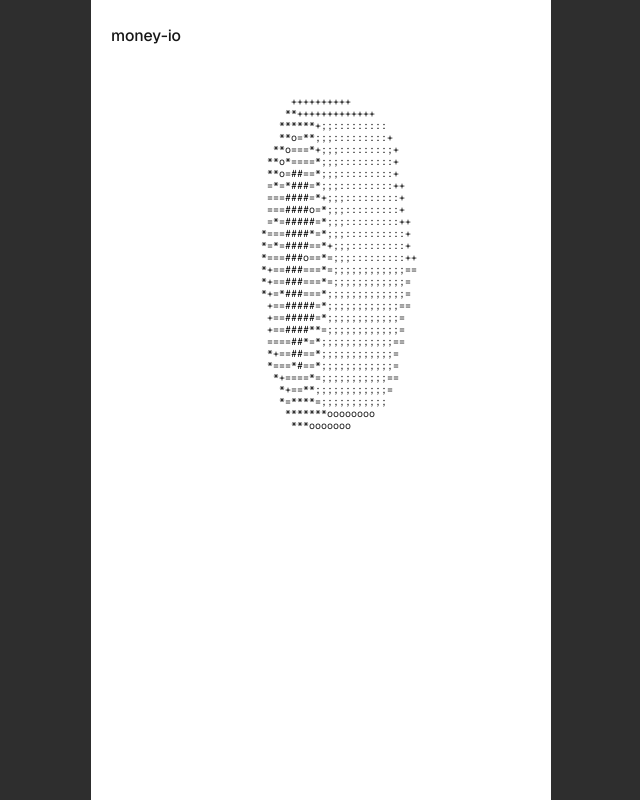
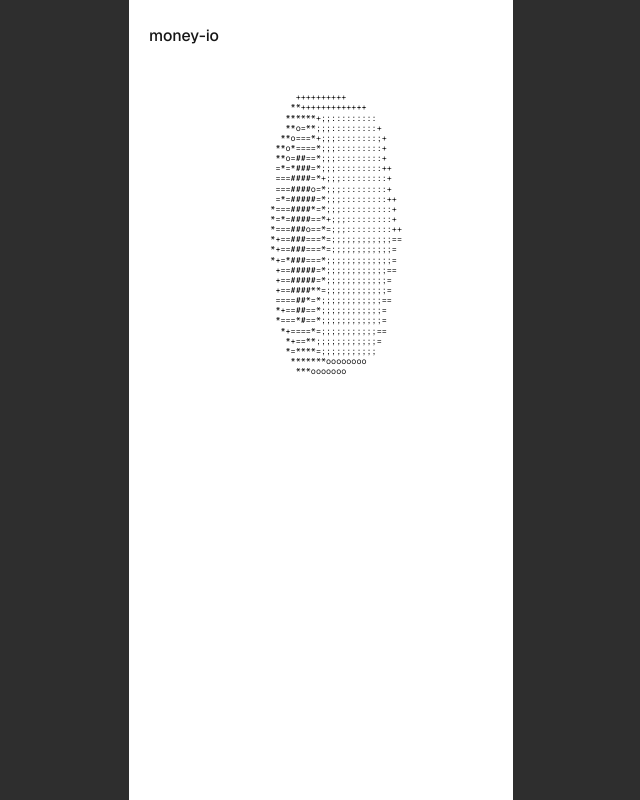
Before and after one commit to jadenkhuu/money-io, a Next.js app: page / in a window 1280 px wide. Shown: the whole page, without its empty margins (319-959 px from the left). Built offline with nearby package versions, Linux system fonts and the light colour scheme.

Commit message:
adjusted viewport sizing

```diff
--- a/src/app/coin-ascii.tsx
+++ b/src/app/coin-ascii.tsx
@@ -71,7 +71,7 @@ export function CoinAscii() {
       ref={preRef}
       aria-hidden="true"
       className="font-mono select-none whitespace-pre"
-      style={{ fontSize: "clamp(5px, 2.2cqw, 10px)", lineHeight: 1.2 }}
+      style={{ fontSize: "clamp(5px, 2.2cqw, 16px)", lineHeight: 1.2 }}
     >
       {data ? data.frames[0] : ""}
     </pre>
--- a/src/app/globals.css
+++ b/src/app/globals.css
@@ -19,6 +19,17 @@ body {
   height: 100%;
 }
 
+/* Centered app column. Fluid: 30vw is the governing term, so the column
+   scales smoothly as you resize the browser window (it tracks the real
+   viewport, not the monitor's nominal resolution). The min/max are only
+   far-apart guardrails — a floor so it never gets uselessly narrow, and a
+   cap so it keeps a mobile-column feel on very wide screens. min(100%, …)
+   keeps it from overflowing on phones.
+     fluid range: ~1267px → ~2400px window width (380px → 720px column). */
+.app-column {
+  width: min(100%, clamp(380px, 30vw, 720px));
+}
+
 body {
   background: var(--app-bg);
   color: var(--foreground);
--- a/src/app/layout.tsx
+++ b/src/app/layout.tsx
@@ -42,7 +42,7 @@ export default function RootLayout({
       className={`${geistSans.variable} ${geistMono.variable} h-full antialiased`}
     >
       <body className="min-h-dvh bg-app-bg flex justify-center">
-        <div className="@container w-full max-w-[460px] min-h-dvh bg-app-surface">
+        <div className="app-column @container min-h-dvh bg-app-surface">
           {children}
         </div>
         <ServiceWorkerRegister />
```
